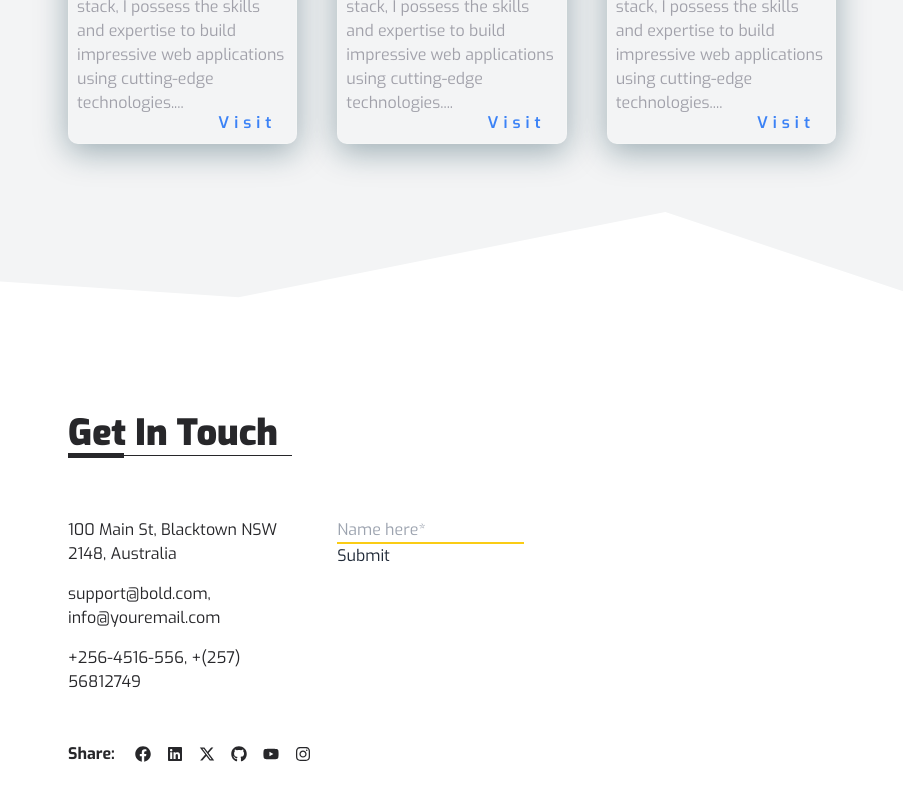
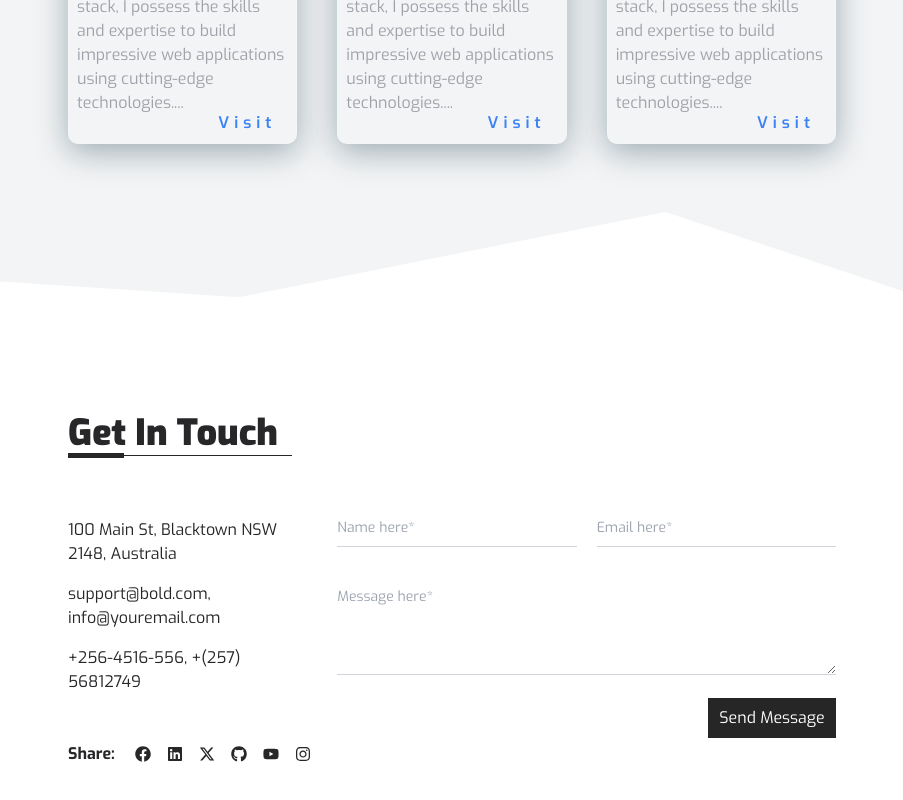
Before and after one commit to tzhasan/dev-tzhasan, a Next.js app: page / in a window 1280 px wide. Shown: the part 3033-3833 px from the top of the page, without its empty margins (188-1091 px from the left). Built offline with nearby package versions, Linux system fonts and the light colour scheme; a web font is replaced by a local one.

Commit message:
get in touch section done

```diff
--- a/src/app/components/HomePage/contact.jsx
+++ b/src/app/components/HomePage/contact.jsx
@@ -1,8 +1,16 @@
 import React from 'react'
 import Underline from '../shared-component/underline';
 import SocialConnect from '../shared-component/socialConnect';
+import Button from '../shared-component/button';
 
 export default function Contact() {
+  const handleSubmit = (event) => {
+    event.preventDefault();
+    const name = event.target.name.value;
+    const email = event.target.email.value;
+    const message = event.target.message.value;
+    console.log("🚀 ~ handleSubmit ~ name:", name,email,message)
+  }
   return (
     <div className="bg-white dark:bg-darkmode py-5 md:py-10">
       <div className="primary-width  ">
@@ -18,20 +26,43 @@ export default function Contact() {
               <p className="dark">100 Main St, Blacktown NSW 2148, Australia</p>
               <p className="dark">support@bold.com, info@youremail.com</p>
               <p className="dark">+256-4516-556, +(257) 56812749</p>
-              <SocialConnect/>
+              <SocialConnect />
             </div>
           </div>
           <div className="w-full md:w-4/6 ">
             {" "}
-            <div>
-              <form action="">
+            <div className="relative  pb-14">
+              <form onSubmit={handleSubmit} action="">
                 <div>
-                  <div className=''>
-                  <input type="name" className='bg-white dark:bg-darkmode focus:border-b-1 focus:border-yellow-300 border-b-2 border-yellow-400 focus:outline-none' placeholder='Name here*'/>
+                  <div className="flex flex-col md:flex-row gap-5">
+                    <input
+                      name='name'
+                      type="text"
+                      className="text-black dark:text-white bg-white dark:bg-darkmode w-full focus:border-b-[0.5px]  border-b-[0.5px] border-gray-300 focus:border-black focus:outline-none transition duration-500 pb-2 text-sm"
+                      placeholder="Name here*"
+                    />
+                    <input
+                      name='email'
+                      type="email"
+                      className="text-black dark:text-white bg-white dark:bg-darkmode w-full focus:border-b-[0.5px]  border-b-[0.5px] border-gray-300 focus:border-black focus:outline-none transition duration-500 pb-2 text-sm"
+                      placeholder="Email here*"
+                    />
                   </div>
+                  <textarea
+                    name='message'
+                    type="text"
+                    className="text-black dark:text-white bg-white dark:bg-darkmode w-full h-32 pt-10 focus:border-b-[0.5px]  border-b-[0.5px] border-gray-300 focus:border-black focus:outline-none transition duration-500 pb-2 text-sm"
+                    placeholder="Message here*"
+                  />
                 </div>
-                {/* <textarea name="message"></textarea> */}
-                <button type='submit'>Submit</button>
+                <div className="absolute bottom-0 right-0">
+                  <Button
+                    type={"submit"}
+                    onSubmit={handleSubmit}
+                    text={"Send Message"}
+                    loading={false}
+                  />
+                </div>
               </form>
             </div>
           </div>
--- /dev/null
+++ b/src/app/components/shared-component/button.jsx
@@ -0,0 +1,19 @@
+import React from 'react'
+
+export default function Button({ text, loading, type, onSubmit }) {
+  return (
+    <div className="bg-topnav dark:bg-gray-300  flex items-center min-w-32 min-h-10 justify-center hover:bg-black dark:hover:bg-gray-400 transition duration-300">
+      {loading ? (
+        <span className="loading loading-dots loading-md bg-white dark:bg-black"></span>
+      ) : (
+        <button
+          onSubmit={onSubmit}
+          type={type}
+          className="text-white dark:text-primary_black"
+        >
+          {text}
+        </button>
+      )}
+    </div>
+  );
+}
--- a/src/app/components/shared-component/projectCard.jsx
+++ b/src/app/components/shared-component/projectCard.jsx
@@ -3,7 +3,6 @@ import Link from 'next/link';
 import React from 'react'
 
 export default function ProjectCard({project}) {
-  console.log("🚀 ~ ProjectCard ~ project:", project)
   return (
     <div
       className="max-w-[550px] max-h-[520px] transform transition duration-300 hover:scale-105 relative"
```
